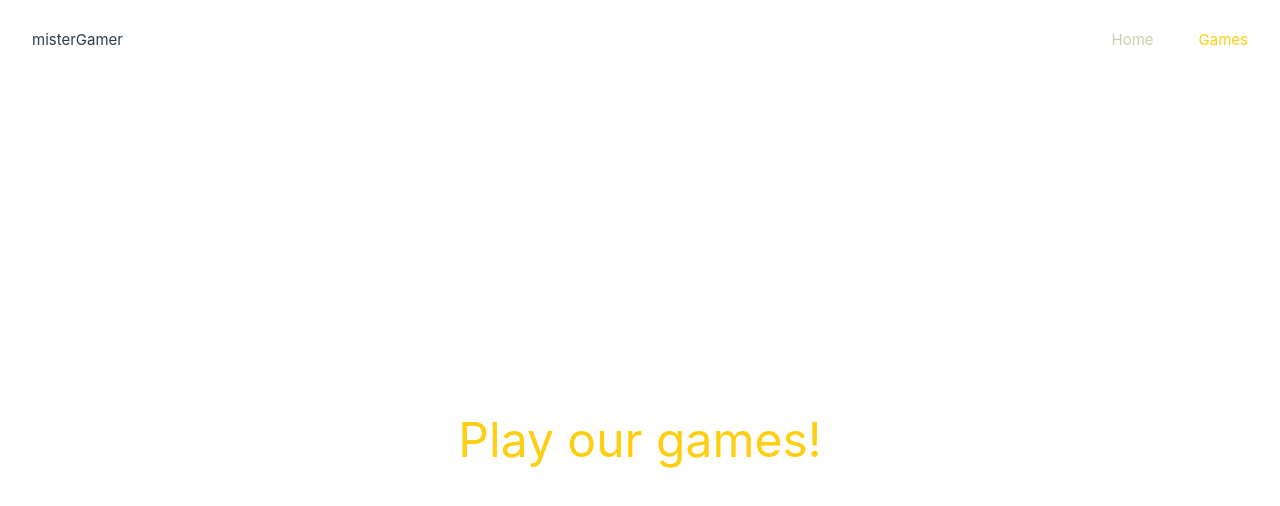
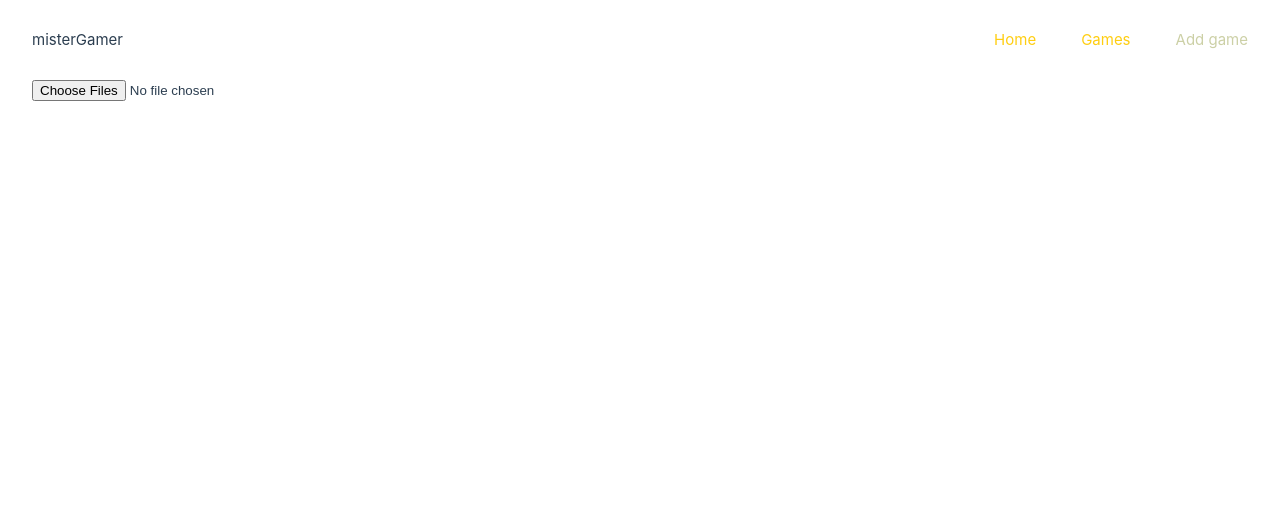
Before and after one commit to shacharRonZohar/misterGamer---Frontend, a Vue app: page /#/add in a window 1280 px wide. Shown: the top 506 px of the page. Built offline with nearby package versions, Linux system fonts and the light colour scheme; no server answers.

Commit message:
Added basic adding of games

```diff
--- a/src/components/app-header.vue
+++ b/src/components/app-header.vue
@@ -9,6 +9,9 @@
         <li>
           <router-link to="/games">Games</router-link>
         </li>
+        <li>
+          <router-link to="/add">Add game</router-link>
+        </li>
       </ul>
     </nav>
   </header>
--- a/src/router/index.ts
+++ b/src/router/index.ts
@@ -1,7 +1,7 @@
-import { createRouter, createWebHistory } from "vue-router"
+import { createRouter, createWebHashHistory } from "vue-router"
 
 const router = createRouter({
-  history: createWebHistory(import.meta.env.BASE_URL),
+  history: createWebHashHistory(import.meta.env.BASE_URL),
   routes: [
     {
       path: "/",
@@ -17,6 +17,11 @@ const router = createRouter({
       path: '/games/:gameId',
       name: 'game-details',
       component: () => import('../views/game-details.vue')
+    },
+    {
+      path: '/add',
+      name: 'add-game',
+      component: () => import('../views/add-game.vue')
     }
   ],
 })
--- /dev/null
+++ b/src/views/add-game.vue
@@ -0,0 +1,39 @@
+<template>
+  <input type="file" webkitdirectory directory multiple name="game" id="game" @change="handleDir">
+</template>
+
+<script setup lang="ts">
+import { computed, ref } from 'vue'
+import { useGameStore } from '@/stores/game.store'
+import { httpService } from '@/services/http.service'
+import axios from 'axios'
+const handleDir = async (e: any) => {
+  const { files } = e.target
+  const data = []
+  await new Promise((resolve, reject) => {
+    Array.from(files).forEach(async (file: any) => {
+      const fileReader = new FileReader()
+      fileReader.readAsText(file)
+      // fileReader.readAsDataURL(file)
+      fileReader.onload = async (e: any) => {
+        data.push({
+          name: file.name,
+          data: e.target.result,
+          path: file.webkitRelativePath
+        })
+        if (data.length === Array.from(files).length) {
+          resolve('done')
+        }
+      }
+    })
+  })
+  const dataToSend = {
+    "title": "test",
+    "thumbnailURL": "placeholder",
+    "description": "Lorem ipsum",
+    "categories": ["board", "thinking", "vue"],
+    data
+  }
+  httpService.post('game', dataToSend)
+}
+</script>
```
